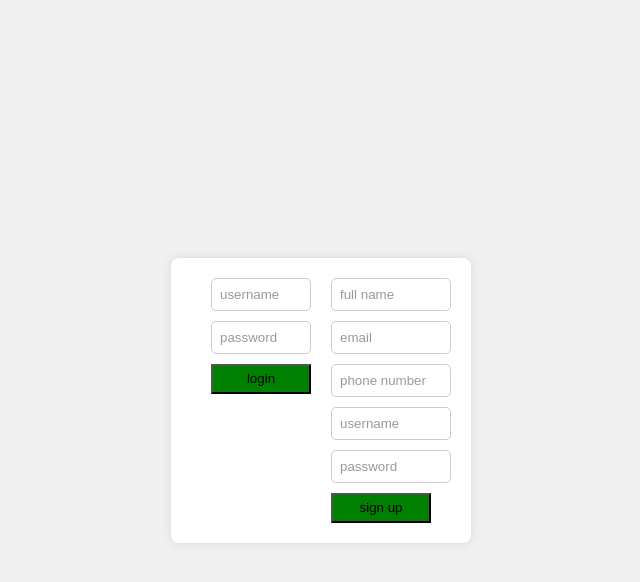
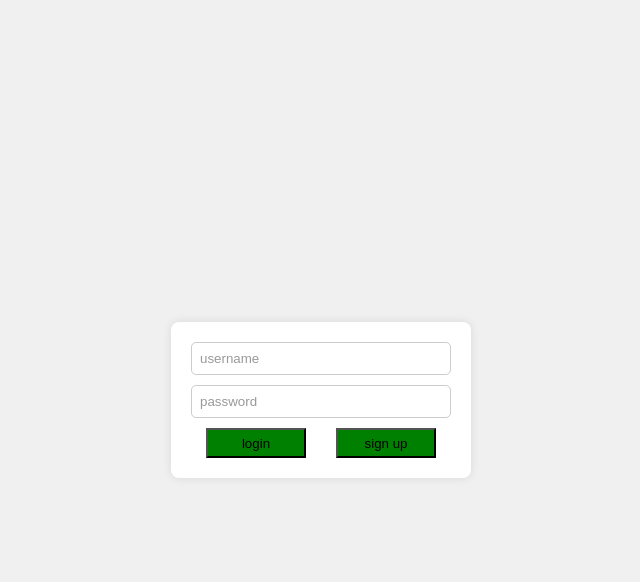
Before and after one commit to nmro184/project, a Flask app: page / in a window 1280 px wide. Shown: the top 582 px of the page, without its empty margins (319-959 px from the left). Run offline with Flask 3, Linux system fonts and the light colour scheme.

Commit message:
signin and signup

```diff
--- a/app.py
+++ b/app.py
@@ -1,13 +1,19 @@
-from flask import Flask , render_template ,  redirect , request , jsonify
+from flask import Flask , render_template ,  redirect , request , jsonify , flash , session
 from datetime import datetime
 from db import new_task , get_tasks , delete_task , done_task , get_task , edit_task , sign_up
 import json
 app = Flask(__name__)
 
+app.secret_key = 'jhckcvucuygvuyvouyublyiuvoyuycfdutd'
+
 tasks = []
 @app.route('/')
 def login():
-    return render_template("login.html")
+    message = None
+    if 'message' in session:
+        message = session['message']
+        del session['message']  # Remove the message from the session after displaying it
+    return render_template("login.html", message=message)
 
 
 # the /home route is used to showing all existing tasks mean while allowing to create , delete , edit tasks and to see past tasks
@@ -57,4 +63,12 @@ def update(username):
 
 @app.route('/signup' , methods=['POST'])
 def signup():
-    sign_up(name = request.form['name'] , email = request.form['email'] , phone = request.form['phone'] , username = request.form['username'] , password = request.form['password'])
+    A = "0"
+    if (sign_up(name = request.form['name'] , email = request.form['email'] , phone = request.form['phone'] , username = request.form['username'] , password = request.form['password'])):
+        session['message'] = "signed up succesfully"
+        A = "signed up succesfully"
+    else:
+        session['message'] = "Something went wrong"
+        A = "Something went wrong"
+    print(A)
+    return redirect("/")
--- a/db.py
+++ b/db.py
@@ -32,6 +32,7 @@ def edit_task(task_id , title , start , end):
     data = (title , start , end , task_id)
     query("UPDATE tasks SET title = ? , start =? , end = ? WHERE id = ?" , data)
 
-def sign_up(name , email , phone , username , password):
-    data = (name , email , phone , username , password)
-    query("INSERT INTO users (name, email , phone, username , password) VALUES (?, ? ,? , ? , ?)", data)
+def sign_up(name , username , password , email , phone):
+    data = (name , username , password , email , phone)
+    query("INSERT INTO users (name, username , password, email , phone) VALUES (?, ? ,? , ? , ?)", data)
+    return True
--- a/static/style.css
+++ b/static/style.css
@@ -176,6 +176,20 @@ form input::placeholder {
 }
 .login-page{
     display: flex;
-    flex-direction: row;
+    flex-direction: column;
     justify-content: space-between;
 }
+.buttons{
+    display: flex;
+    justify-content: space-between;
+}
+.message {
+    padding: 15px;
+    background-color: #f0f0f0;
+    border: 1px solid #ccc;
+    border-radius: 5px;
+    color: #333;
+    font-size: 16px;
+    margin-bottom: 10px;
+    box-shadow: 0 2px 4px rgba(0, 0, 0, 0.1);
+}
--- a/templates/login.html
+++ b/templates/login.html
@@ -38,7 +38,6 @@ body {
 /* Message styles */
 .login-page > div {
     margin-bottom: 20px;
-    color: #ff0000;
 }
 
 /* Form styles */
@@ -68,19 +67,27 @@ body {
 </style>
 <body>
     <div class="login-page">
-        <div> {{message}} </div>
+        {% if message %}
+        <div class="message">{{ message }}</div>
+        {% endif %}
         <form action="/home" id="loginForm" method="POST">
             <input name = "username" type="text" placeholder="username">
             <input name = "password" type="password" placeholder="password">
-        <button  class="login-button" onclick="validateLogin()">login </button>
+            <div class="buttons">
+                <button  class="login-button" onclick="validateLogin()">login </button>
+                <button class="login-button" onclick="toggleForms()"> sign up</button>
+            </div>
         </form>
-        <form action="/signup" id="signupForm" method="POST">
+        <form action="/signup" id="signupForm" method="POST" style="display: none;">
             <input name = "name" type="text" placeholder="full name">
             <input name = "email" type="email" placeholder="email">
             <input name = "phone" type="text" placeholder="phone number">
             <input name = "username" type="text" placeholder="username">
             <input name = "password" type="password" placeholder="password">
-            <button class="login-button" onclick="validateSignup()">sign up</button>
+            <div class="buttons">
+                <button class="login-button" onclick="validateSignup()">sign up</button>
+                <button class="login-button" onclick="toggleForms()"> sign in</button>
+            </div>
         </form>
     </div>
 </body>
@@ -107,11 +114,47 @@ body {
         var password = document.getElementById("signupForm").elements["password"].value;
 
         if (!username || !password || !email || !phone || !name) {
-            alert("Please enter both username and password.");
+            alert("Please fill out all the nececery fields.");
             return;
         }
         document.getElementById("signupForm").submit();
 
     }
+    function validateEmail(email) {
+        // Regular expression for basic email validation
+        var emailRegex = /^[^\s@]+@[^\s@]+\.[^\s@]+$/;
+        return emailRegex.test(email);
+    }
+
+    function validateUsername(username) {
+        // Regular expression for username validation (alphanumeric characters and underscores, minimum length of 3)
+        var usernameRegex = /^[a-zA-Z0-9_]{3,}$/;
+        return usernameRegex.test(username);
+    }
+
+    function validatePassword(password) {
+        // Regular expression for password validation (minimum length of 6)
+        return password.length >= 6;
+    }
+
+    function validatePhone(phone) {
+        // Regular expression for phone number validation (optional: may include country code, area code, and dashes)
+        var phoneRegex = /^(\+\d{1,3})?[-.\s]?\(?\d{3}\)?[-.\s]?\d{3}[-.\s]?\d{4}$/;
+        return phoneRegex.test(phone);
+    }
+
+    function toggleForms(){
+        event.preventDefault()
+        var signIn = document.getElementById("loginForm")
+        var signUp = document.getElementById("signupForm")
+
+        if (signIn.style.display == "none"){
+            signUp.style.display = "none"
+            signIn.style.display = "block"
+        }else{
+            signUp.style.display = "block"
+            signIn.style.display = "none"
+        }
+    }
 </script>
 </html>
```
Also changed, not shown: tasks.db.
